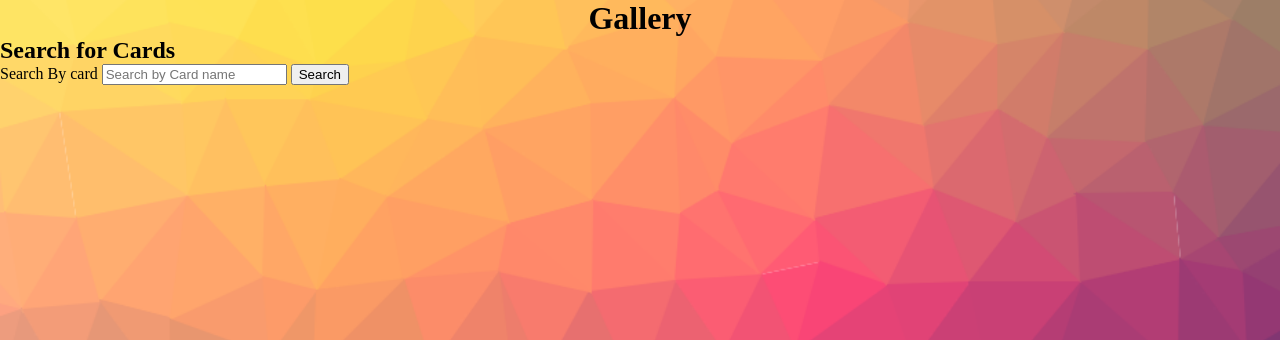
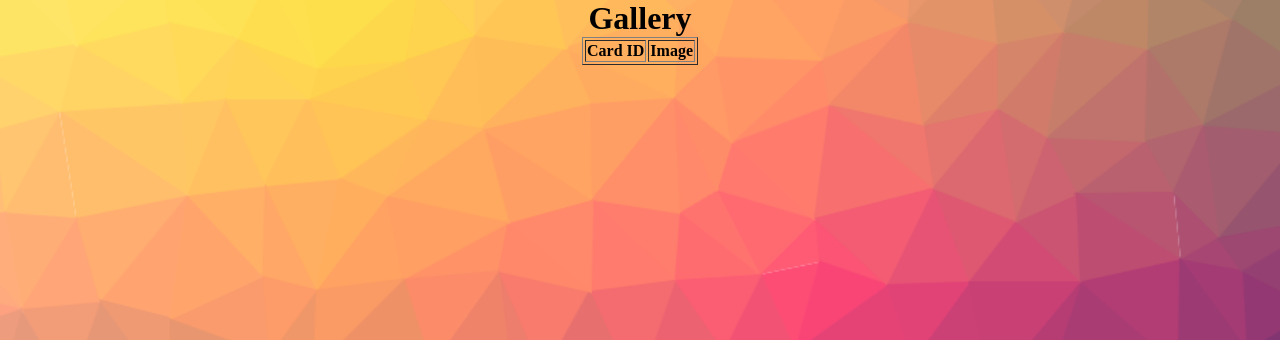
Before and after one commit to ivaylobandrov/myproject, a Django app: page / in a window 1280 px wide. Shown: the part 109-449 px from the top of the page. Run offline with Django 4.2, Linux system fonts and the light colour scheme; data that the repository does not hold is empty.

Commit message:
updating code

```diff
--- a/gallery/templates/gallery/gallery.html
+++ b/gallery/templates/gallery/gallery.html
@@ -2,50 +2,81 @@
 
 {% load static %}
 {% block content %}
+<head>
+    <title>Gallery</title>
+    <script src="https://ajax.googleapis.com/ajax/libs/jquery/3.6.0/jquery.min.js"></script>
+    <script>
+        $(document).ready(function()
+        {
+            $.ajax({
+                url:'http://127.0.0.1:8000/gallery/cards/api',
+                dataType:'JSON',
+                success:function(cards){
+                    for (var i = 0; i < cards.length; i++)
+                    {
+                        var row=$('<tr><td>'+cards[i].id+'</td><td><img src="'+cards[i].featured_image+'"/></td></tr>');
+                        $("#Mytable").append(row)
+                    }
+                }
+            });
+        });
+    </script>
+</head>
+
 
 <body>
+
 <div><h1 align="center">Gallery</h1></div>
 
-<main>
-    <section>
-        <div>
-            <div>
-                <h2>Search for <span>Cards</span></h2>
-            </div>
+    <center>
+        <table id="Mytable" border="1">
+            <tr>
+                <th>Card ID</th>
+                <th>Image</th>
+            </tr>
+        </table>
+    </center>
 
-            <div>
-                <form action="{% url 'gallery' %}" method="get">
-                    <div>
-                        <label for="formInput#search">Search By card </label>
-                        <input type="text" name="search_query"
-                               placeholder="Search by Card name" value="{{search_query}}" />
-                        <input type="submit" value="Search" />
-                        <br>
-                        <br>
-                    </div>
-                </form>
-            </div>
-        </div>
-    </section>
+<!--<main>-->
+<!--    <section>-->
+<!--        <div>-->
+<!--            <div>-->
+<!--                <h2>Search for <span>Cards</span></h2>-->
+<!--            </div>-->
 
-    <section class="section">
-    <div class="container">
-                {% for card in cards %}
-                    <div>
-                    <div><a href="{% url 'presentation-card' card.id %}"><h3 class="h3tag">{{card.title}}</h3></a></div>
-                <div class="divbox">
-                     <a href="{% url 'presentation-card' card.id %}">
-                            {% if card.featured_image %}
-                                <img class="image" src="{{card.featured_image.url}}" />
-                            {% endif %}
-                     </a>
-                </div>
-                    </div>
-                {% endfor %}
-    </div>
+<!--            <div>-->
+<!--                <form action="{% url 'gallery' %}" method="get">-->
+<!--                    <div>-->
+<!--                        <label for="formInput#search">Search By card </label>-->
+<!--                        <input type="text" name="search_query"-->
+<!--                               placeholder="Search by Card name" value="{{search_query}}" />-->
+<!--                        <input type="submit" value="Search" />-->
+<!--                        <br>-->
+<!--                        <br>-->
+<!--                    </div>-->
+<!--                </form>-->
+<!--            </div>-->
+<!--        </div>-->
+<!--    </section>-->
 
-    </section>
-</main>
+<!--    <section class="section">-->
+<!--    <div class="container">-->
+<!--                {% for card in cards %}-->
+<!--                    <div>-->
+<!--                    <div><a href="{% url 'presentation-card' card.id %}"><h3 class="h3tag">{{card.title}}</h3></a></div>-->
+<!--                <div class="divbox">-->
+<!--                     <a href="{% url 'presentation-card' card.id %}">-->
+<!--                            {% if card.featured_image %}-->
+<!--                                <img class="image" src="{{card.featured_image.url}}" />-->
+<!--                            {% endif %}-->
+<!--                     </a>-->
+<!--                </div>-->
+<!--                    </div>-->
+<!--                {% endfor %}-->
+<!--    </div>-->
+
+<!--    </section>-->
+<!--</main>-->
 
 {% include 'pagination.html' with queryset=cards custom_range=custom_range %}
 
--- a/gallery/templates/gallery/presentation_card.html
+++ b/gallery/templates/gallery/presentation_card.html
@@ -1,6 +1,8 @@
 {% extends 'main.html' %}
 
 {% block content %}
+
+<body>
 
 <div>
 {{ presentation_card.title }}
@@ -20,5 +22,5 @@
 <a href="{% url 'gallery' %}" class="header__logo">Go back to Gallery</a>
 
 </div>
-
+</body>
 {% endblock content %}
--- a/gallery/urls.py
+++ b/gallery/urls.py
@@ -5,8 +5,9 @@ from . import views
 
 urlpatterns = [
     path("gallery/create-card", views.create_presentation_card, name="create-card"),
-    path("", views.PresentationCardsView.as_view(), name="gallery"),
+    path("", views.show_card, name="gallery"),
     path("gallery/<str:pk>/delete/", views.delete_presentation_card, name="delete-presentation-card"),
     path("gallery/<str:pk>/update/", views.update_presentation_card, name="update-presentation-card"),
-    path("gallery/<str:pk>/presentation-card/", views.ShowPresentationCardInfoView.as_view(), name="presentation-card"),
+    path("gallery/cards/api", views.show_presentation_cards_info, name="test"),
+    path("gallery/<str:pk>/presentation-card/", views.show_card, name="presentation-card"),
 ]
--- a/gallery/views.py
+++ b/gallery/views.py
@@ -1,12 +1,15 @@
 from django.shortcuts import render, redirect
 from django.core.paginator import Paginator, PageNotAnInteger, EmptyPage
 from django.contrib.auth.decorators import login_required
+from rest_framework.decorators import api_view
 from rest_framework.permissions import AllowAny
 from rest_framework.renderers import TemplateHTMLRenderer
 from rest_framework.views import APIView
+from rest_framework.response import Response
 
 from .forms import ImageForm
 from .models import PresentationCard
+from .serializers import PresentationCardSerializer
 
 
 def create_presentation_card(request):
@@ -47,31 +50,37 @@ def update_presentation_card(request, pk):
     return render(request, "gallery/update_presentation_card.html", context)
 
 
-class PresentationCardsView(APIView):
-    permission_classes = (AllowAny,)
-    renderer_classes = [TemplateHTMLRenderer]
-    template_name = "gallery/gallery.html"
+@api_view(['GET'])
+def presentation_cards_view(request):
+    cards = PresentationCard.objects.all()
+    page = request.GET.get("page")
+    results = 6
+    paginator = Paginator(cards, results)
 
-    def get(self, request, *args, **kwargs):
-        cards = PresentationCard.objects.all()
-        page = request.GET.get("page")
-        results = 6
-        paginator = Paginator(cards, results)
-
-        try:
-            cards = paginator.page(page)
-        except PageNotAnInteger:
-            page = 1
-            cards = paginator.page(page)
-        except EmptyPage:
-            page = paginator.num_pages
-            cards = paginator.page(page)
-        context = {"cards": cards, "paginator": paginator}
-        return render(request, self.template_name, context)
+    try:
+        cards = paginator.page(page)
+    except PageNotAnInteger:
+        page = 1
+        cards = paginator.page(page)
+    except EmptyPage:
+        page = paginator.num_pages
+        cards = paginator.page(page)
+    context = {"cards": cards, "paginator": paginator}
+    return render(request, "gallery/gallery.html", context)
 
 
-class ShowPresentationCardInfoView(APIView):
-    def get(self, request, pk):
-        card = PresentationCard.objects.get(id=pk)
-        context = {"presentation_card": card}
-        return render(request, "gallery/presentation_card.html", context)
+@api_view(['GET'])
+def show_presentation_cards_info(request):
+    cards = PresentationCard.objects.all()
+    serializer = PresentationCardSerializer(cards, many=True)
+    return Response(serializer.data)
+
+
+def show_card(request):
+    return render(request, "gallery/gallery.html")
+
+
+# def show_card(request, pk):
+#     card = PresentationCard.objects.get(id=pk)
+#     context = {'card': card}
+#     return render(request, "gallery/gallery.html", context)
```
Also changed, not shown: static/images/images/248751900_644269950275878_6358112195485075611_n.jpg (added), static/images/images/IMG_20200615_131344.jpg (added), static/images/images/IMG_20200615_131352.jpg (added), static/images/images/IMG_3294.JPG (added), 2 other files.
